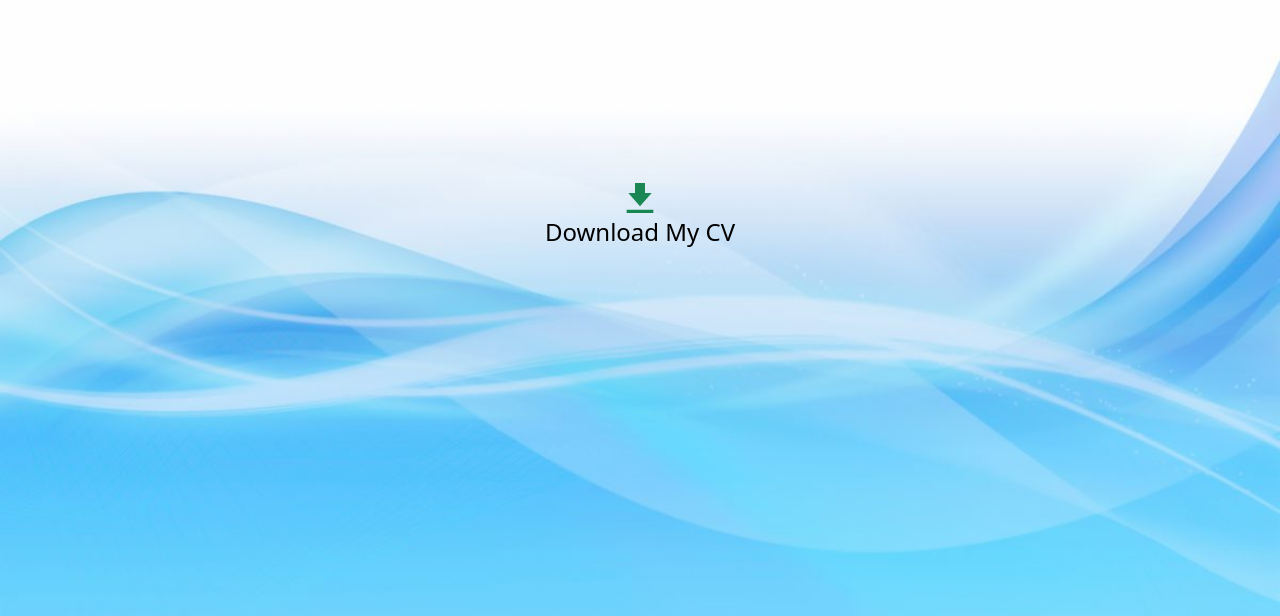
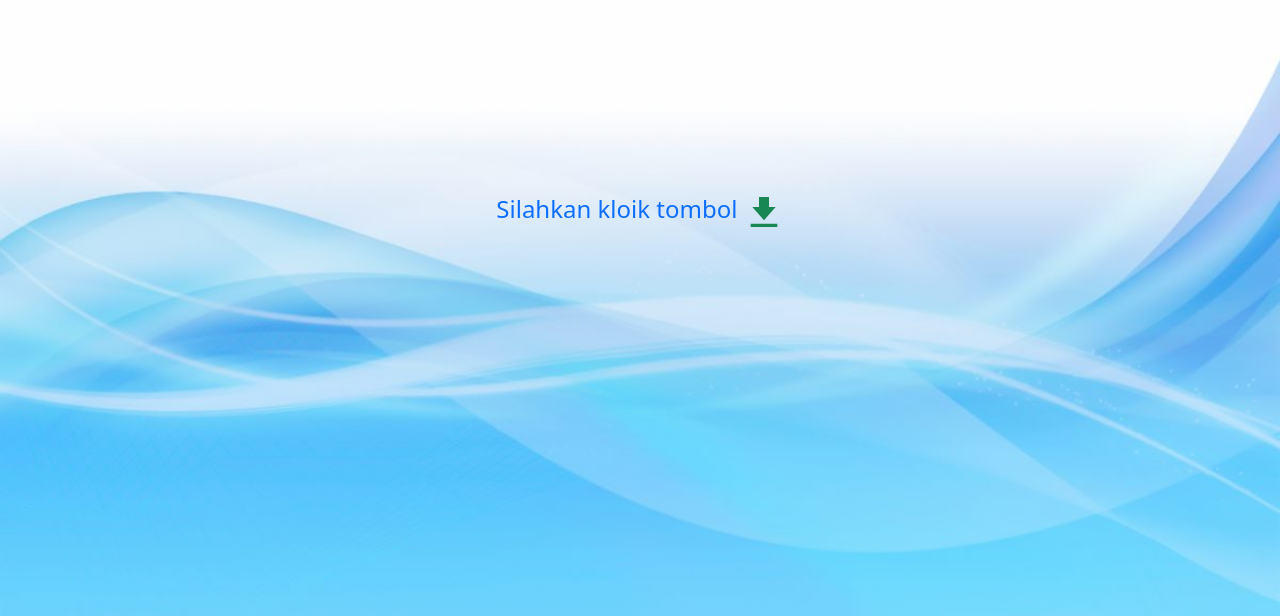
Before and after one commit to ismailmail123/curriculum_vitae, a Next.js app: page /file_download in a window 1280 px wide. Shown: the part 184-800 px from the top of the page. Built offline with nearby package versions, Linux system fonts and the light colour scheme.

Commit message:
add file dwnloader

```diff
--- a/src/containers/Identity/index.jsx
+++ b/src/containers/Identity/index.jsx
@@ -155,7 +155,7 @@ function Identity (){
                     <AiFillCheckCircle style={{fontSize: '15px'}}/>
                     <span className="ms-2 font-card" >
                         <span className="fw-bold me-3">SMAN 8 Mandai-Maros : </span>
-                         2012 - 2014
+                         2011 - 2014
 
                     </span>
                 </div>
--- a/src/containers/Unduh/index.jsx
+++ b/src/containers/Unduh/index.jsx
@@ -4,10 +4,10 @@ function Unduh (){
 
     return(
         <div className='d-flex justify-content-center align-items-center ' style={{width: '100%', height: '100vh'}}>
-            <button>
-            <BiSolidDownload className="fs-1 text-success" />
-            <h4>Download My CV</h4>
-            </button>
+            <div>
+                <h4 className='text-primary'>Silahkan kloik tombol <a href='https://drive.google.com/file/d/16UMp3lLjDw3yb5CSDAt7YfjqzvyTKF5d/view?usp=drive_link'>
+            <BiSolidDownload className="fs-1 text-success text-center" /></a> </h4>
+            </div>
         </div>
 
     )
```
